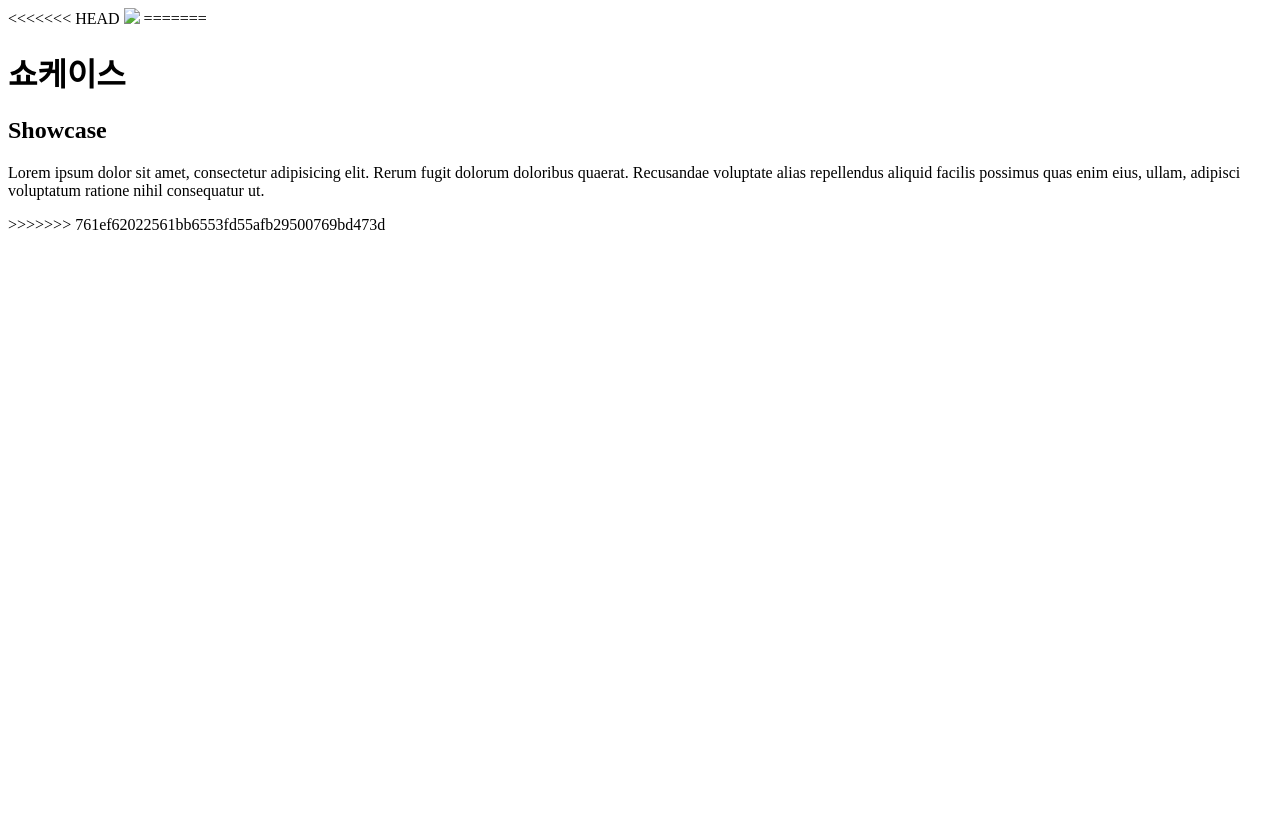
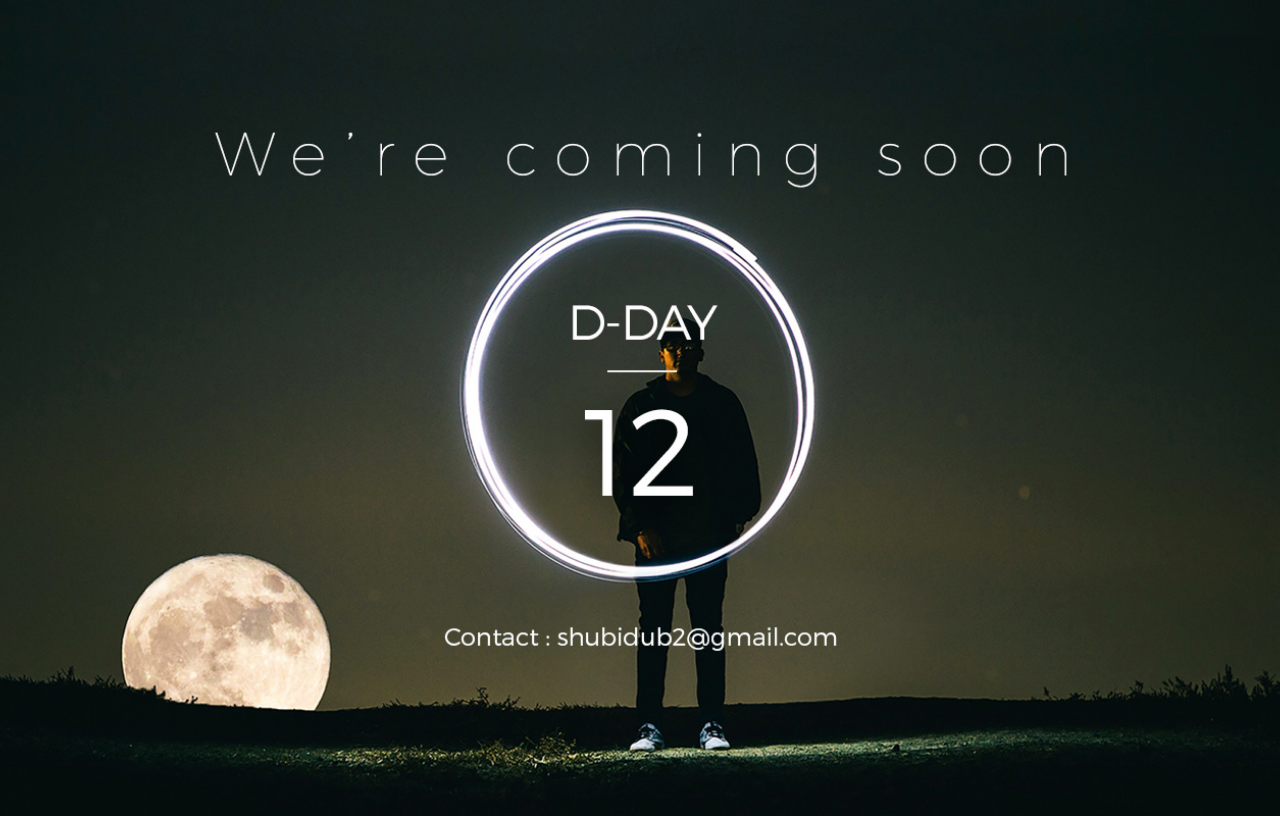
Before and after one commit to roscoe11/roscoe11.github.io, a plain HTML site: page index.html in a window 1280 px wide. Drawn offline with Linux system fonts and the light colour scheme.

Commit message:
coming soon 수정

```diff
--- a/index.html
+++ b/index.html
@@ -1,11 +1,18 @@
-<<<<<<< HEAD
 <!DOCTYPE html>
+<html lang="en">
 <head>
 <meta charset="UTF-8">
-<title></title>
+<title>coming soon</title>
 <style>
+body {
+    height: 100vh;
+    background-image: url("./Assets/comingsoon_2.jpg");
+    background-repeat: no-repeat;
+     background-position: center center;
+     background-size: cover;
+}
 </style>
-<img src="./Asset/comingsoon.jpg">
+
 </head>
 <body>
 </body>
@@ -14,21 +21,3 @@
 
 
 </html>
-
-=======
-<!DOCTYPE html>
-<html lang="ko-KR">
-<head>
-    <meta charset="UTF-8">
-    <title>roscoe11.github.io</title>
-</head>
-<body>
-    <!--heading 1 ~ 6-->
-    <h1>쇼케이스 </h1>
-    <h2 lang="en">Showcase </h2>
-<p>Lorem ipsum dolor sit amet, consectetur adipisicing elit. Rerum fugit dolorum doloribus quaerat. Recusandae voluptate alias repellendus aliquid facilis possimus quas enim eius, ullam, adipisci voluptatum ratione nihil consequatur ut.
-
-</p>
-    </body>
-</html>
->>>>>>> 761ef62022561bb6553fd55afb29500769bd473d
```
